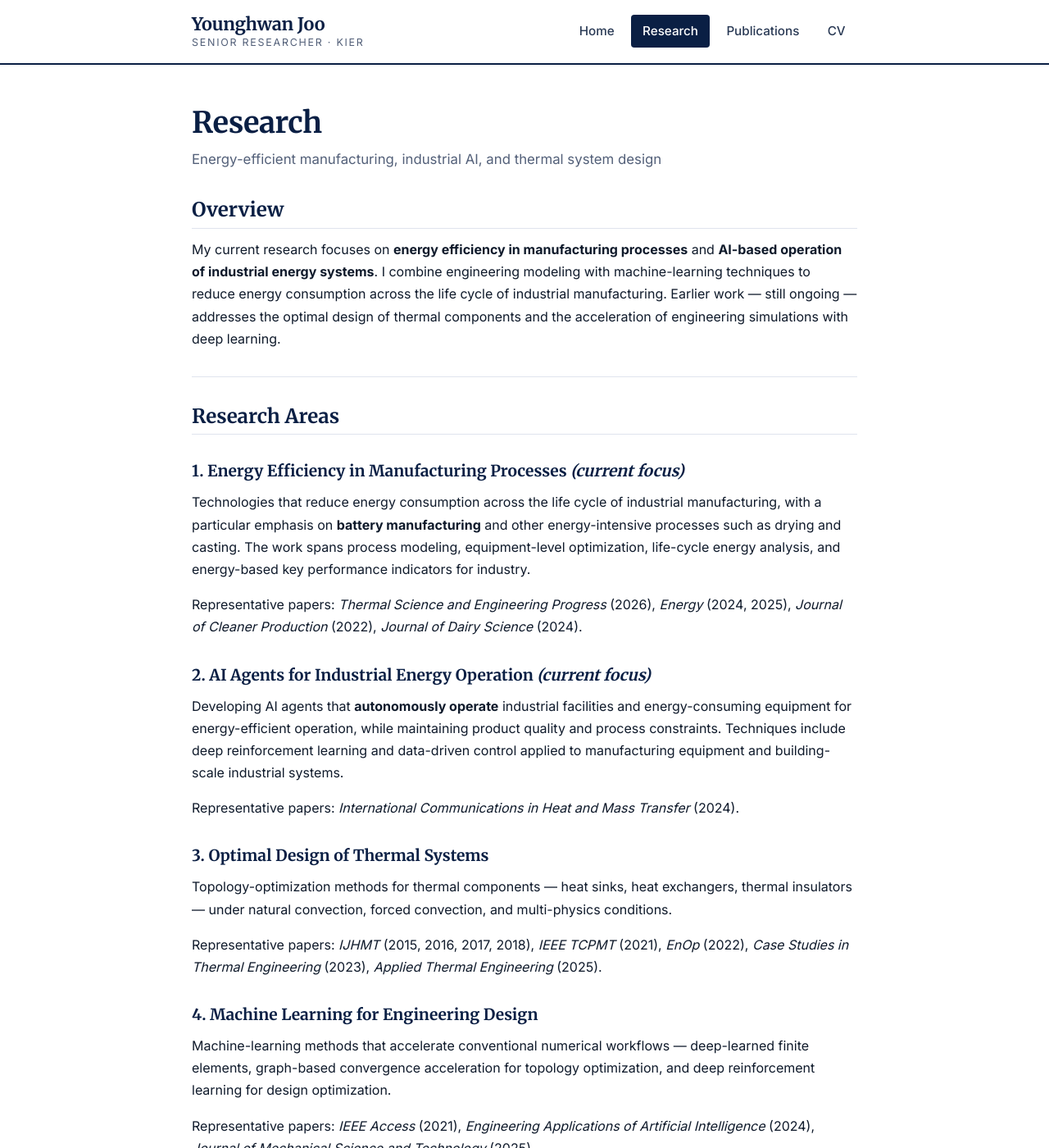
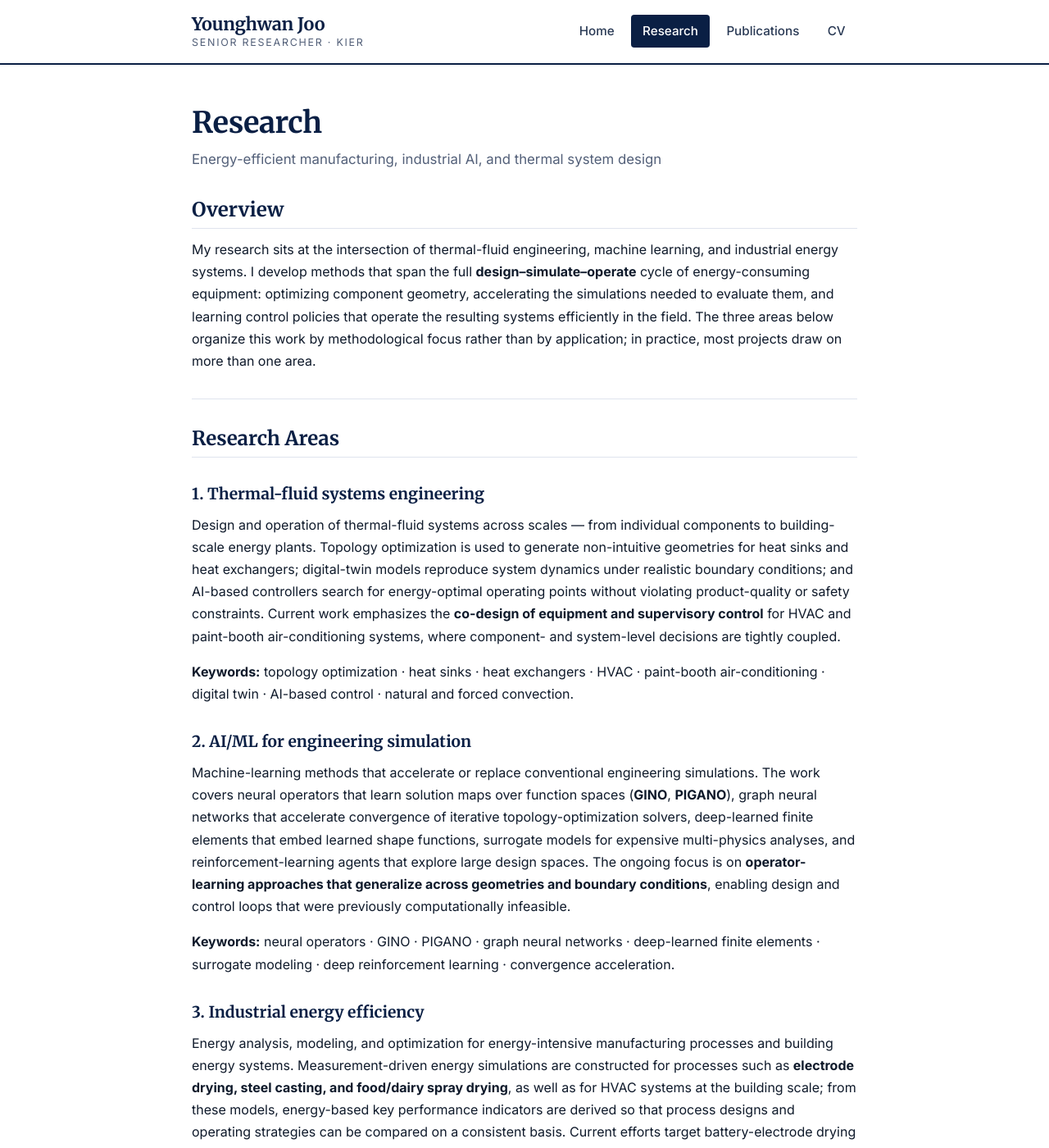
Before and after one commit to yhjoo-kier/yhjoo-kier.github.io, a Jekyll site: the page built from research.md, in a window 1280 px wide and 1400 px high. Shown: the whole window at 82% size. Built offline with Jekyll 4.4.1, drawn with Linux system fonts in a browser that asks for light colours; some of the changed text lies outside the part shown.

Commit message:
refactor: simplify research page to 3 broad areas without per-area paper lists
Co-Authored-By: Claude Opus 4.7 (1M context) <noreply@anthropic.com>

```diff
--- a/research.md
+++ b/research.md
@@ -7,48 +7,30 @@ permalink: /research/
 
 ## Overview
 
-My current research focuses on **energy efficiency in manufacturing processes** and **AI-based operation of industrial energy systems**. I combine engineering modeling with machine-learning techniques to reduce energy consumption across the life cycle of industrial manufacturing. Earlier work — still ongoing — addresses the optimal design of thermal components and the acceleration of engineering simulations with deep learning.
+My research sits at the intersection of thermal-fluid engineering, machine learning, and industrial energy systems. I develop methods that span the full **design–simulate–operate** cycle of energy-consuming equipment: optimizing component geometry, accelerating the simulations needed to evaluate them, and learning control policies that operate the resulting systems efficiently in the field. The three areas below organize this work by methodological focus rather than by application; in practice, most projects draw on more than one area.
 
 ---
 
 ## Research Areas
 
-### 1. Energy Efficiency in Manufacturing Processes *(current focus)*
+### 1. Thermal-fluid systems engineering
 
-Technologies that reduce energy consumption across the life cycle of industrial manufacturing, with a particular emphasis on **battery manufacturing** and other energy-intensive processes such as drying and casting. The work spans process modeling, equipment-level optimization, life-cycle energy analysis, and energy-based key performance indicators for industry.
+Design and operation of thermal-fluid systems across scales — from individual components to building-scale energy plants. Topology optimization is used to generate non-intuitive geometries for heat sinks and heat exchangers; digital-twin models reproduce system dynamics under realistic boundary conditions; and AI-based controllers search for energy-optimal operating points without violating product-quality or safety constraints. Current work emphasizes the **co-design of equipment and supervisory control** for HVAC and paint-booth air-conditioning systems, where component- and system-level decisions are tightly coupled.
 
-Representative papers: *Thermal Science and Engineering Progress* (2026), *Energy* (2024, 2025), *Journal of Cleaner Production* (2022), *Journal of Dairy Science* (2024).
+**Keywords:** topology optimization · heat sinks · heat exchangers · HVAC · paint-booth air-conditioning · digital twin · AI-based control · natural and forced convection.
 
-### 2. AI Agents for Industrial Energy Operation *(current focus)*
+### 2. AI/ML for engineering simulation
 
-Developing AI agents that **autonomously operate** industrial facilities and energy-consuming equipment for energy-efficient operation, while maintaining product quality and process constraints. Techniques include deep reinforcement learning and data-driven control applied to manufacturing equipment and building-scale industrial systems.
+Machine-learning methods that accelerate or replace conventional engineering simulations. The work covers neural operators that learn solution maps over function spaces (**GINO**, **PIGANO**), graph neural networks that accelerate convergence of iterative topology-optimization solvers, deep-learned finite elements that embed learned shape functions, surrogate models for expensive multi-physics analyses, and reinforcement-learning agents that explore large design spaces. The ongoing focus is on **operator-learning approaches that generalize across geometries and boundary conditions**, enabling design and control loops that were previously computationally infeasible.
 
-Representative papers: *International Communications in Heat and Mass Transfer* (2024).
+**Keywords:** neural operators · GINO · PIGANO · graph neural networks · deep-learned finite elements · surrogate modeling · deep reinforcement learning · convergence acceleration.
 
-### 3. Optimal Design of Thermal Systems
+### 3. Industrial energy efficiency
 
-Topology-optimization methods for thermal components — heat sinks, heat exchangers, thermal insulators — under natural convection, forced convection, and multi-physics conditions.
+Energy analysis, modeling, and optimization for energy-intensive manufacturing processes and building energy systems. Measurement-driven energy simulations are constructed for processes such as **electrode drying, steel casting, and food/dairy spray drying**, as well as for HVAC systems at the building scale; from these models, energy-based key performance indicators are derived so that process designs and operating strategies can be compared on a consistent basis. Current efforts target battery-electrode drying lines and industrial HVAC, where transient behavior and load coupling dominate the achievable savings.
 
-Representative papers: *IJHMT* (2015, 2016, 2017, 2018), *IEEE TCPMT* (2021), *EnOp* (2022), *Case Studies in Thermal Engineering* (2023), *Applied Thermal Engineering* (2025).
-
-### 4. Machine Learning for Engineering Design
-
-Machine-learning methods that accelerate conventional numerical workflows — deep-learned finite elements, graph-based convergence acceleration for topology optimization, and deep reinforcement learning for design optimization.
-
-Representative papers: *IEEE Access* (2021), *Engineering Applications of Artificial Intelligence* (2024), *Journal of Mechanical Science and Technology* (2025).
-
-### 5. Heat Transfer Fundamentals
-
-Natural convection, pulsating heat pipes, phase-change materials, and thermoelectric generators — providing the physical foundation for the applied work above.
-
-Representative papers: *IJHMT* (2018), *Energy Conversion and Management* (2018), *Energy* (2023).
+**Keywords:** electrode drying · steel casting · spray drying · HVAC energy modeling · life-cycle energy analysis · energy-based KPIs · manufacturing process simulation.
 
 ---
 
-## Selected Journals
-
-My work has appeared in leading journals in heat transfer, energy, and applied AI, including:
-
-*International Journal of Heat and Mass Transfer* · *Energy* · *Applied Thermal Engineering* · *Engineering Applications of Artificial Intelligence* · *Journal of Cleaner Production* · *IEEE Access* · *IEEE Transactions on Components, Packaging and Manufacturing Technology* · *International Communications in Heat and Mass Transfer* · *Energy Conversion and Management* · *Journal of Mechanical Science and Technology* · *Case Studies in Thermal Engineering* · *Thermal Science and Engineering Progress* · *Journal of Dairy Science*
-
-For the complete list, see the [Publications page]({{ '/publications/' | relative_url }}) or my [Google Scholar profile](https://scholar.google.com/citations?user=2lOiXO4AAAAJ&hl=ko).
+For the full publication record, see the [Publications page]({{ '/publications/' | relative_url }}) or my [Google Scholar profile](https://scholar.google.com/citations?user=2lOiXO4AAAAJ&hl=ko).
```
